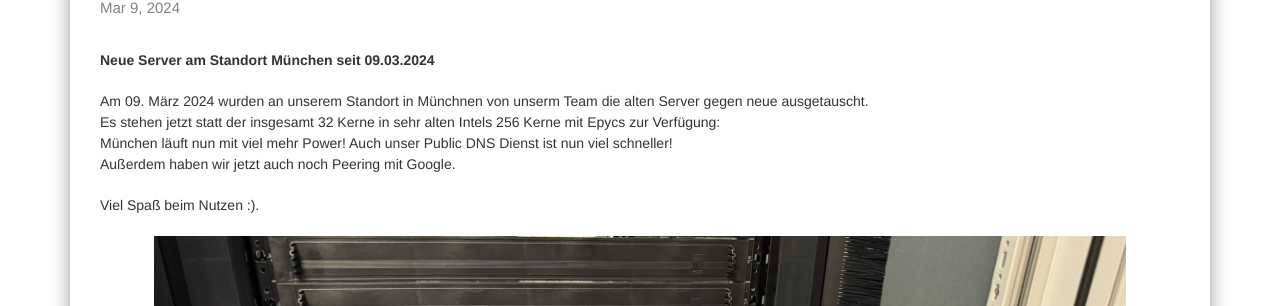
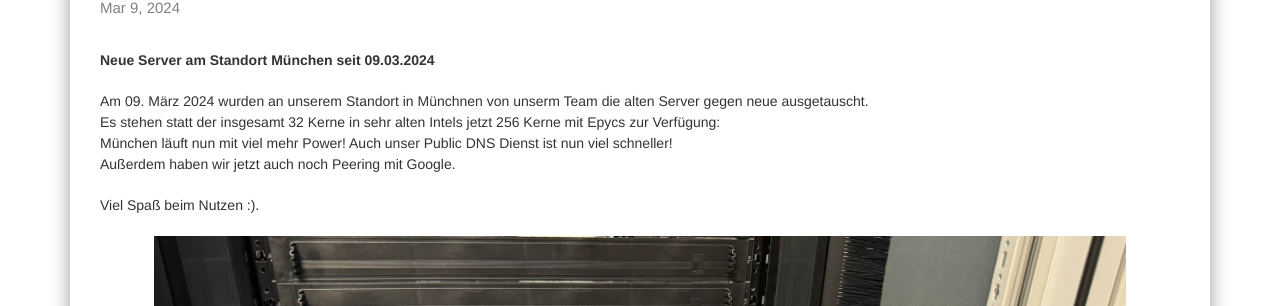
Before and after one commit to freifunkMUC/freifunkmuc.github.io, a Jekyll site: the page built from _posts/2024-03-09-neue-server-am-standort-muc.markdown, in a window 1280 px wide and 1400 px high. Shown: the part 161-467 px from the top of the window. Built offline with Jekyll 4.4.1, drawn with Linux system fonts in a browser that asks for light colours; some of the changed text lies outside the part shown.

```diff
--- a/_posts/2024-03-09-neue-server-am-standort-muc.markdown
+++ b/_posts/2024-03-09-neue-server-am-standort-muc.markdown
@@ -8,7 +8,7 @@ categories: freifunkmuc
 **Neue Server am Standort München seit 09.03.2024**
 
 Am 09. März 2024 wurden an unserem Standort in Münchnen von unserm Team die alten Server gegen neue ausgetauscht.
-Es stehen jetzt statt der insgesamt 32 Kerne in sehr alten Intels 256 Kerne mit Epycs zur Verfügung:
+Es stehen statt der insgesamt 32 Kerne in sehr alten Intels jetzt 256 Kerne mit Epycs zur Verfügung:
 München läuft nun mit viel mehr Power! Auch unser Public DNS Dienst ist nun viel schneller!
 Außerdem haben wir jetzt auch noch Peering mit Google.
 
```
Also changed, not shown: other parts of _posts/2024-03-09-neue-server-am-standort-muc.markdown (+2 -2 lines).
